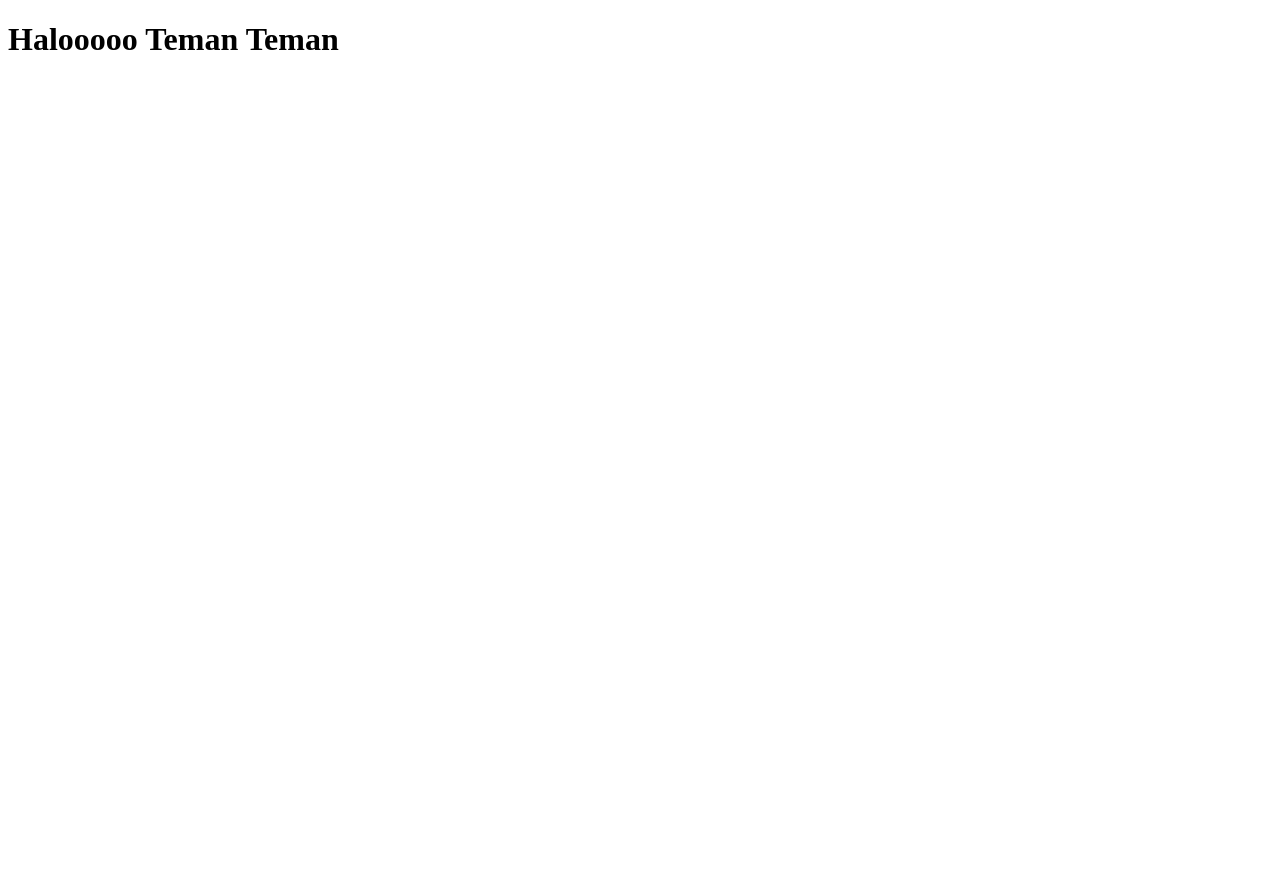
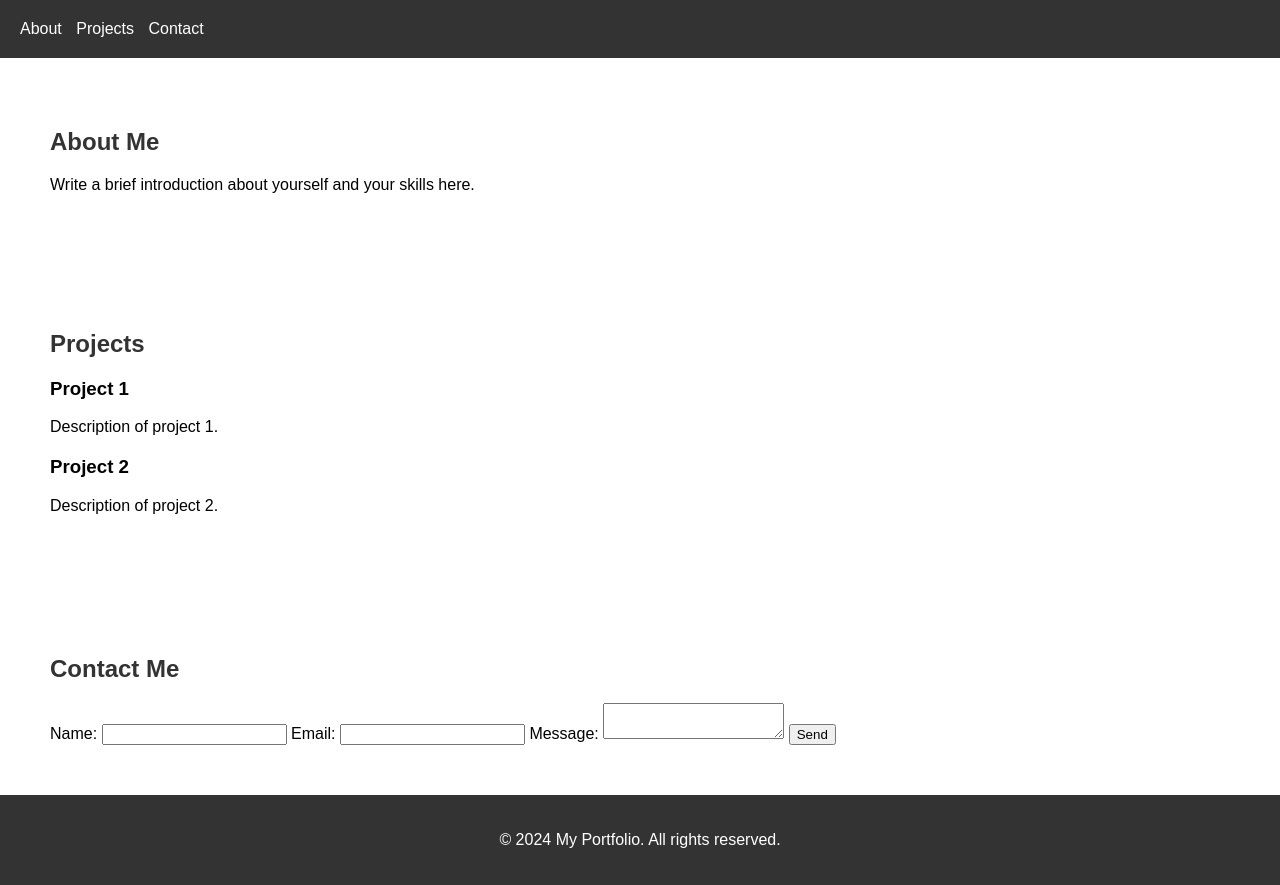
Before and after one commit to indrapurnayasa/cicd-web, a plain HTML site: page index.html in a window 1280 px wide. Before the commit the page ends 800 px from the top, so only its background shows below. Drawn offline with Linux system fonts and the light colour scheme.

Commit message:
update view

```diff
--- a/index.html
+++ b/index.html
@@ -3,9 +3,101 @@
 <head>
     <meta charset="UTF-8">
     <meta name="viewport" content="width=device-width, initial-scale=1.0">
-    <title>Document</title>
+    <title>My Portfolio</title>
+    <style>
+        /* Add your CSS styles here */
+        body {
+            font-family: Arial, sans-serif;
+            margin: 0;
+            padding: 0;
+        }
+
+        header {
+            background-color: #333;
+            color: #fff;
+            padding: 20px;
+        }
+
+        nav ul {
+            list-style-type: none;
+            margin: 0;
+            padding: 0;
+        }
+
+        nav ul li {
+            display: inline;
+            margin-right: 10px;
+        }
+
+        nav ul li a {
+            color: #fff;
+            text-decoration: none;
+        }
+
+        section {
+            padding: 50px;
+        }
+
+        h2 {
+            color: #333;
+        }
+
+        .project {
+            margin-bottom: 20px;
+        }
+
+        footer {
+            background-color: #333;
+            color: #fff;
+            padding: 20px;
+            text-align: center;
+        }
+    </style>
 </head>
 <body>
-    <h1>Halooooo Teman Teman</h1>
+    <header>
+        <nav>
+            <ul>
+                <li><a href="#about">About</a></li>
+                <li><a href="#projects">Projects</a></li>
+                <li><a href="#contact">Contact</a></li>
+            </ul>
+        </nav>
+    </header>
+
+    <section id="about">
+        <h2>About Me</h2>
+        <p>Write a brief introduction about yourself and your skills here.</p>
+    </section>
+
+    <section id="projects">
+        <h2>Projects</h2>
+        <div class="project">
+            <h3>Project 1</h3>
+            <p>Description of project 1.</p>
+        </div>
+        <div class="project">
+            <h3>Project 2</h3>
+            <p>Description of project 2.</p>
+        </div>
+        <!-- Add more project sections as needed -->
+    </section>
+
+    <section id="contact">
+        <h2>Contact Me</h2>
+        <form>
+            <label for="name">Name:</label>
+            <input type="text" id="name" name="name" required>
+            <label for="email">Email:</label>
+            <input type="email" id="email" name="email" required>
+            <label for="message">Message:</label>
+            <textarea id="message" name="message" required></textarea>
+            <button type="submit">Send</button>
+        </form>
+    </section>
+
+    <footer>
+        <p>&copy; 2024 My Portfolio. All rights reserved.</p>
+    </footer>
 </body>
 </html>
```
